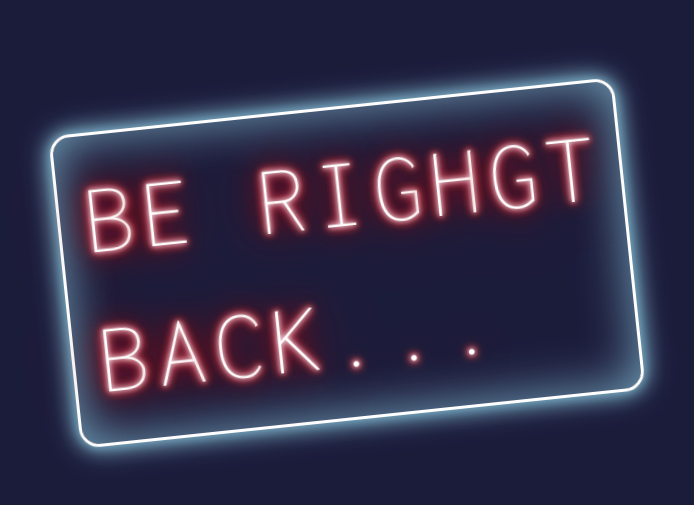
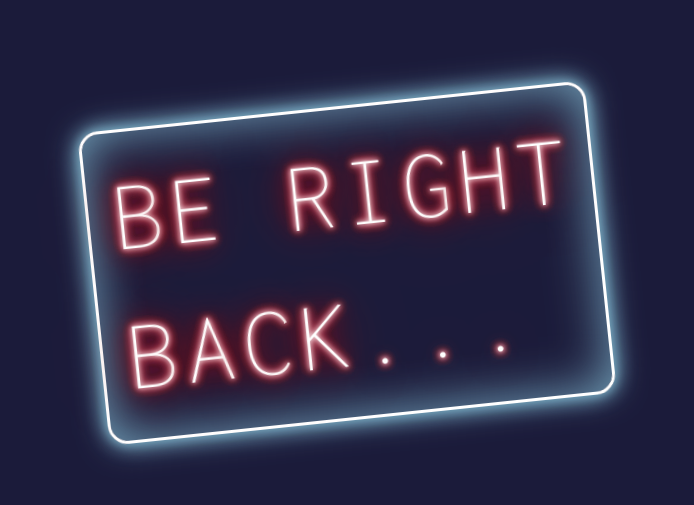
Before and after one commit to ShawnMercado/overlays, a website built with Parcel: page pages/be-right-back/index.html in a window 1280 px wide. Shown: the part 137-642 px from the top of the page, without its empty margins (293-987 px from the left). Built offline with nearby package versions, Linux system fonts and the light colour scheme.

Commit message:
remove typo on brb layout

```diff
--- a/pages/be-right-back/index.html
+++ b/pages/be-right-back/index.html
@@ -35,7 +35,6 @@
       <span>I</span>
       <span>G</span>
       <span>H</span>
-      <span>G</span>
       <span>T</span>
       <span style="display:block;"></span>
       <span>B</span>
```
